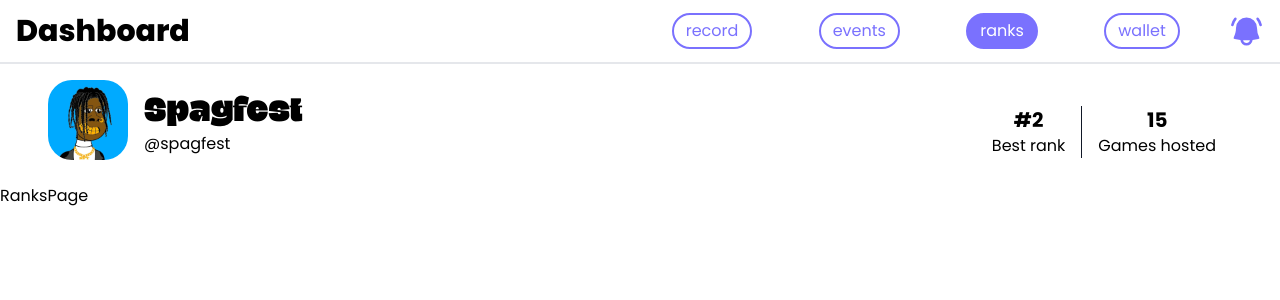
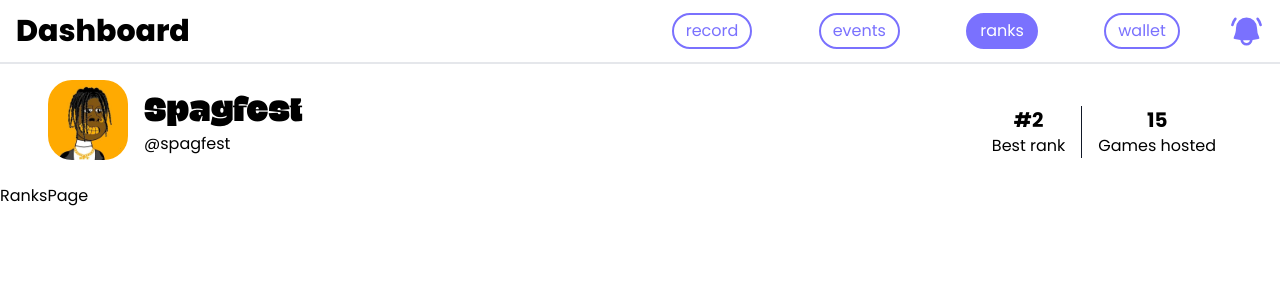
Before and after one commit to EsinShadrach/drawr, a Next.js app: page /dashboard/ranks in a window 1280 px wide. Shown: the top 300 px of the page. Built offline with nearby package versions, Linux system fonts and the light colour scheme.

Commit message:
added new user image (user-2)

```diff
--- a/app/dashboard/layout.tsx
+++ b/app/dashboard/layout.tsx
@@ -15,7 +15,7 @@ export default function DashBoardLayout({
       <div className="space-y-6 md:flex md:items-center md:px-12 mt-4">
         <div className="flex flex-col md:flex-row items-center space-y-2 md:w-full">
           <Image
-            src="/images/user.jpg "
+            src="/images/user-2.jpg "
             alt="user"
             height={80}
             width={80}
```
Also changed, not shown: public/images/user-2.jpg (added).
